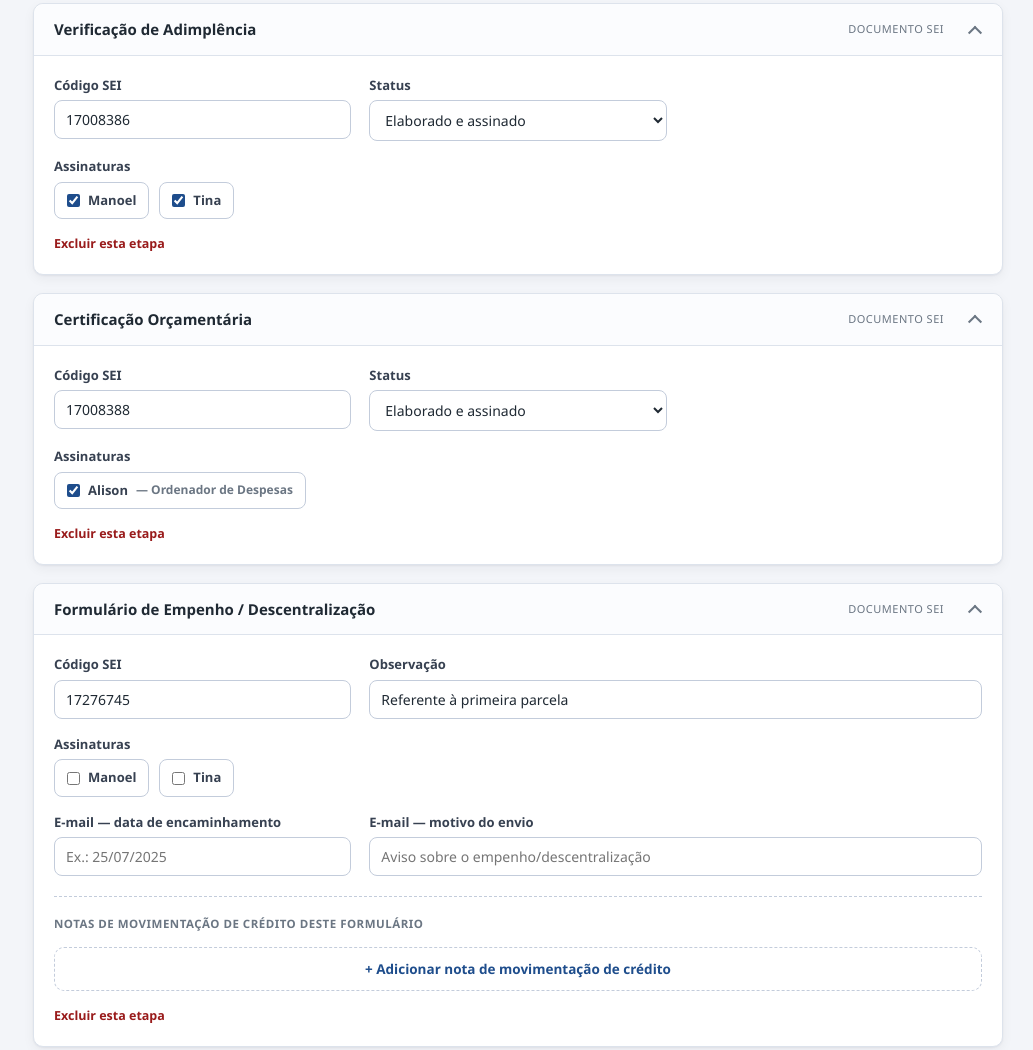
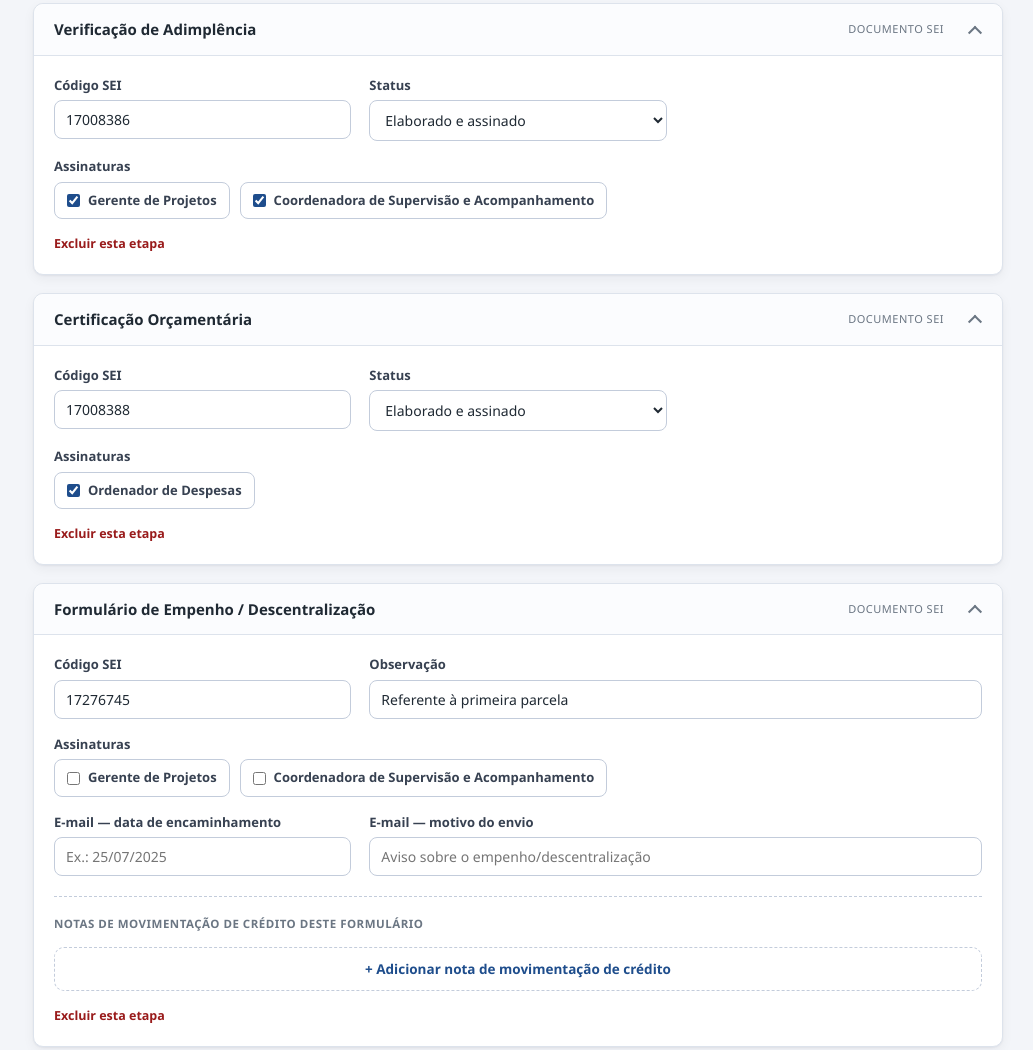
Before and after one commit to MDSSisec/Prototipo_Tina, a plain HTML site: page ted-editar.html in a window 1280 px wide. Shown: the part 1280-2330 px from the top of the page, without its empty margins (247-1280 px from the left). Drawn offline with Linux system fonts and the light colour scheme.

Commit message:
Nomes das assinaturas foram alterados para os nomes dos cargos

```diff
--- a/ted-editar.html
+++ b/ted-editar.html
@@ -320,8 +320,8 @@
               <div class="campo col-12">
                 <label>Assinaturas</label>
                 <div class="assinaturas">
-                  <label class="assinatura"><input type="checkbox" checked> Manoel</label>
-                  <label class="assinatura"><input type="checkbox" checked> Tina</label>
+                  <label class="assinatura"><input type="checkbox" checked> Gerente de Projetos</label>
+                  <label class="assinatura"><input type="checkbox" checked> Coordenadora de Supervisão e Acompanhamento</label>
                 </div>
               </div>
             </div>
@@ -352,8 +352,8 @@
               <div class="campo col-12">
                 <label>Assinaturas</label>
                 <div class="assinaturas">
-                  <label class="assinatura"><input type="checkbox"> Manoel</label>
-                  <label class="assinatura"><input type="checkbox"> Tina</label>
+                  <label class="assinatura"><input type="checkbox"> Gerente de Projetos</label>
+                  <label class="assinatura"><input type="checkbox"> Coordenadora de Supervisão e Acompanhamento</label>
                 </div>
               </div>
             </div>
@@ -384,8 +384,8 @@
               <div class="campo col-12">
                 <label>Assinaturas</label>
                 <div class="assinaturas">
-                  <label class="assinatura"><input type="checkbox"> Manoel</label>
-                  <label class="assinatura"><input type="checkbox"> Tina</label>
+                  <label class="assinatura"><input type="checkbox"> Gerente de Projetos</label>
+                  <label class="assinatura"><input type="checkbox"> Coordenadora de Supervisão e Acompanhamento</label>
                 </div>
               </div>
             </div>
@@ -416,8 +416,8 @@
               <div class="campo col-12">
                 <label>Assinaturas</label>
                 <div class="assinaturas">
-                  <label class="assinatura"><input type="checkbox"> Manoel</label>
-                  <label class="assinatura"><input type="checkbox"> Tina</label>
+                  <label class="assinatura"><input type="checkbox"> Gerente de Projetos</label>
+                  <label class="assinatura"><input type="checkbox"> Coordenadora de Supervisão e Acompanhamento</label>
                 </div>
               </div>
             </div>
@@ -448,7 +448,7 @@
               <div class="campo col-12">
                 <label>Assinaturas</label>
                 <div class="assinaturas">
-                  <label class="assinatura"><input type="checkbox" checked> Alison <span class="cargo">— Ordenador de Despesas</span></label>
+                  <label class="assinatura"><input type="checkbox" checked> Ordenador de Despesas</label>
                 </div>
               </div>
             </div>
@@ -479,7 +479,7 @@
               <div class="campo col-12">
                 <label>Assinaturas</label>
                 <div class="assinaturas">
-                  <label class="assinatura"><input type="checkbox"> Alison <span class="cargo">— Ordenador de Despesas</span></label>
+                  <label class="assinatura"><input type="checkbox"> Ordenador de Despesas</label>
                 </div>
               </div>
             </div>
@@ -510,7 +510,7 @@
               <div class="campo col-12">
                 <label>Assinaturas</label>
                 <div class="assinaturas">
-                  <label class="assinatura"><input type="checkbox"> Alison <span class="cargo">— Ordenador de Despesas</span></label>
+                  <label class="assinatura"><input type="checkbox"> Ordenador de Despesas</label>
                 </div>
               </div>
             </div>
@@ -541,7 +541,7 @@
               <div class="campo col-12">
                 <label>Assinaturas</label>
                 <div class="assinaturas">
-                  <label class="assinatura"><input type="checkbox"> Alison <span class="cargo">— Ordenador de Despesas</span></label>
+                  <label class="assinatura"><input type="checkbox"> Ordenador de Despesas</label>
                 </div>
               </div>
             </div>
@@ -567,8 +567,8 @@
               <div class="campo col-12">
                 <label>Assinaturas</label>
                 <div class="assinaturas">
-                  <label class="assinatura"><input type="checkbox"> Manoel</label>
-                  <label class="assinatura"><input type="checkbox"> Tina</label>
+                  <label class="assinatura"><input type="checkbox"> Gerente de Projetos</label>
+                  <label class="assinatura"><input type="checkbox"> Coordenadora de Supervisão e Acompanhamento</label>
                 </div>
               </div>
               <div class="campo col-4">
@@ -701,8 +701,8 @@
               <div class="campo col-12">
                 <label>Assinaturas</label>
                 <div class="assinaturas">
-                  <label class="assinatura"><input type="checkbox"> Manoel</label>
-                  <label class="assinatura"><input type="checkbox"> Tina</label>
+                  <label class="assinatura"><input type="checkbox"> Gerente de Projetos</label>
+                  <label class="assinatura"><input type="checkbox"> Coordenadora de Supervisão e Acompanhamento</label>
                 </div>
               </div>
               <div class="campo col-4">
@@ -835,8 +835,8 @@
               <div class="campo col-12">
                 <label>Assinaturas</label>
                 <div class="assinaturas">
-                  <label class="assinatura"><input type="checkbox"> Manoel</label>
-                  <label class="assinatura"><input type="checkbox"> Tina</label>
+                  <label class="assinatura"><input type="checkbox"> Gerente de Projetos</label>
+                  <label class="assinatura"><input type="checkbox"> Coordenadora de Supervisão e Acompanhamento</label>
                 </div>
               </div>
               <div class="campo col-4">
@@ -969,8 +969,8 @@
               <div class="campo col-12">
                 <label>Assinaturas</label>
                 <div class="assinaturas">
-                  <label class="assinatura"><input type="checkbox"> Manoel</label>
-                  <label class="assinatura"><input type="checkbox"> Tina</label>
+                  <label class="assinatura"><input type="checkbox"> Gerente de Projetos</label>
+                  <label class="assinatura"><input type="checkbox"> Coordenadora de Supervisão e Acompanhamento</label>
                 </div>
               </div>
               <div class="campo col-4">
@@ -1239,9 +1239,9 @@
               <div class="campo col-8">
                 <label>Assinaturas</label>
                 <div class="assinaturas">
-                  <label class="assinatura"><input type="checkbox" checked> Tina</label>
-                  <label class="assinatura"><input type="checkbox" checked> Manoel</label>
-                  <label class="assinatura"><input type="checkbox" checked> Alison <span class="cargo">— Ordenador</span></label>
+                  <label class="assinatura"><input type="checkbox" checked> Coordenadora de Supervisão e Acompanhamento</label>
+                  <label class="assinatura"><input type="checkbox" checked> Gerente de Projetos</label>
+                  <label class="assinatura"><input type="checkbox" checked> Ordenador de Despesas</label>
                 </div>
               </div>
               <div class="campo col-12">
@@ -1280,9 +1280,9 @@
               <div class="campo col-8">
                 <label>Assinaturas</label>
                 <div class="assinaturas">
-                  <label class="assinatura"><input type="checkbox"> Tina</label>
-                  <label class="assinatura"><input type="checkbox"> Manoel</label>
-                  <label class="assinatura"><input type="checkbox"> Alison <span class="cargo">— Ordenador</span></label>
+                  <label class="assinatura"><input type="checkbox"> Coordenadora de Supervisão e Acompanhamento</label>
+                  <label class="assinatura"><input type="checkbox"> Gerente de Projetos</label>
+                  <label class="assinatura"><input type="checkbox"> Ordenador de Despesas</label>
                 </div>
               </div>
               <div class="campo col-12">
@@ -1321,9 +1321,9 @@
               <div class="campo col-8">
                 <label>Assinaturas</label>
                 <div class="assinaturas">
-                  <label class="assinatura"><input type="checkbox"> Tina</label>
-                  <label class="assinatura"><input type="checkbox"> Manoel</label>
-                  <label class="assinatura"><input type="checkbox"> Alison <span class="cargo">— Ordenador</span></label>
+                  <label class="assinatura"><input type="checkbox"> Coordenadora de Supervisão e Acompanhamento</label>
+                  <label class="assinatura"><input type="checkbox"> Gerente de Projetos</label>
+                  <label class="assinatura"><input type="checkbox"> Ordenador de Despesas</label>
                 </div>
               </div>
               <div class="campo col-12">
@@ -1362,9 +1362,9 @@
               <div class="campo col-8">
                 <label>Assinaturas</label>
                 <div class="assinaturas">
-                  <label class="assinatura"><input type="checkbox"> Tina</label>
-                  <label class="assinatura"><input type="checkbox"> Manoel</label>
-                  <label class="assinatura"><input type="checkbox"> Alison <span class="cargo">— Ordenador</span></label>
+                  <label class="assinatura"><input type="checkbox"> Coordenadora de Supervisão e Acompanhamento</label>
+                  <label class="assinatura"><input type="checkbox"> Gerente de Projetos</label>
+                  <label class="assinatura"><input type="checkbox"> Ordenador de Despesas</label>
                 </div>
               </div>
               <div class="campo col-12">
```
Also changed, not shown: ted-detalhe-alteracao.html (+6 -6 lines), ted-detalhe-concluido.html (+6 -6 lines), ted-detalhe.html (+8 -8 lines), ted-lembretes.html (+2 -2 lines), ted-novo.html (+32 -32 lines), ted-visualizar.html (+6 -6 lines).
